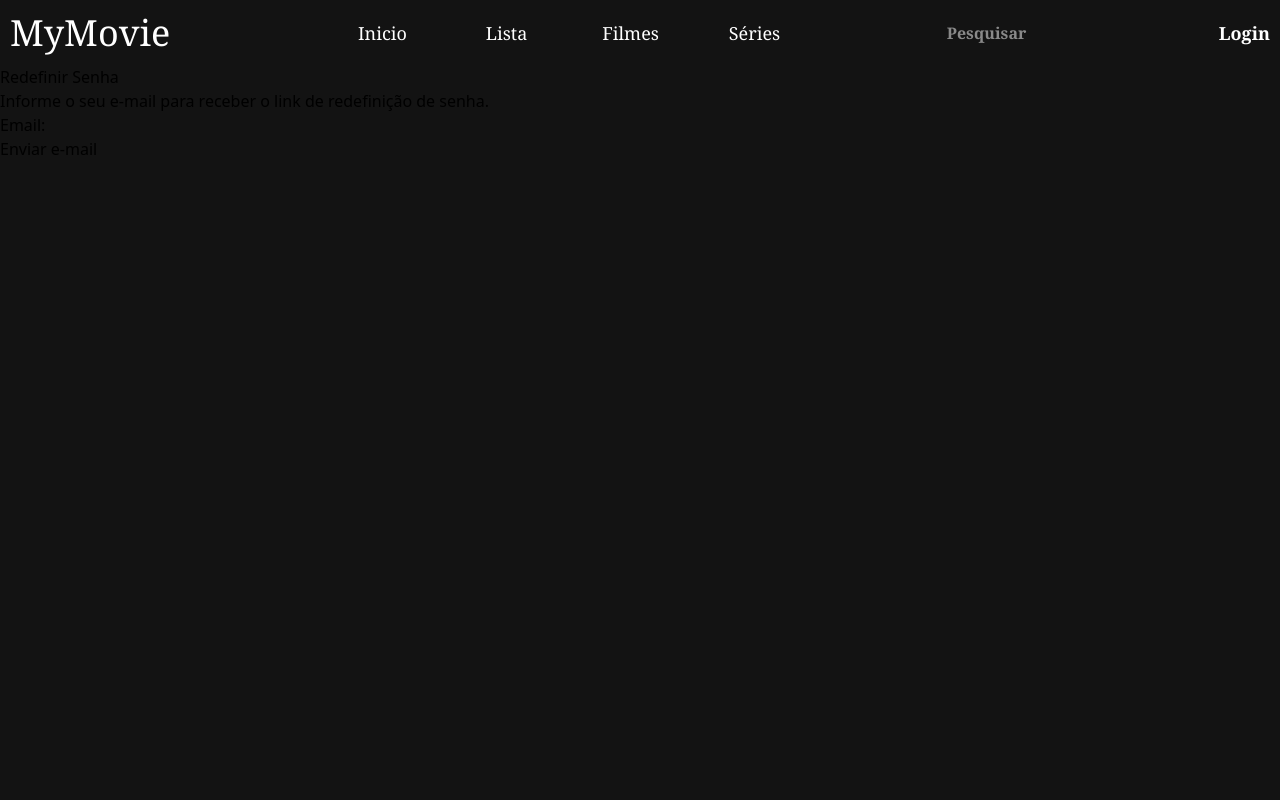
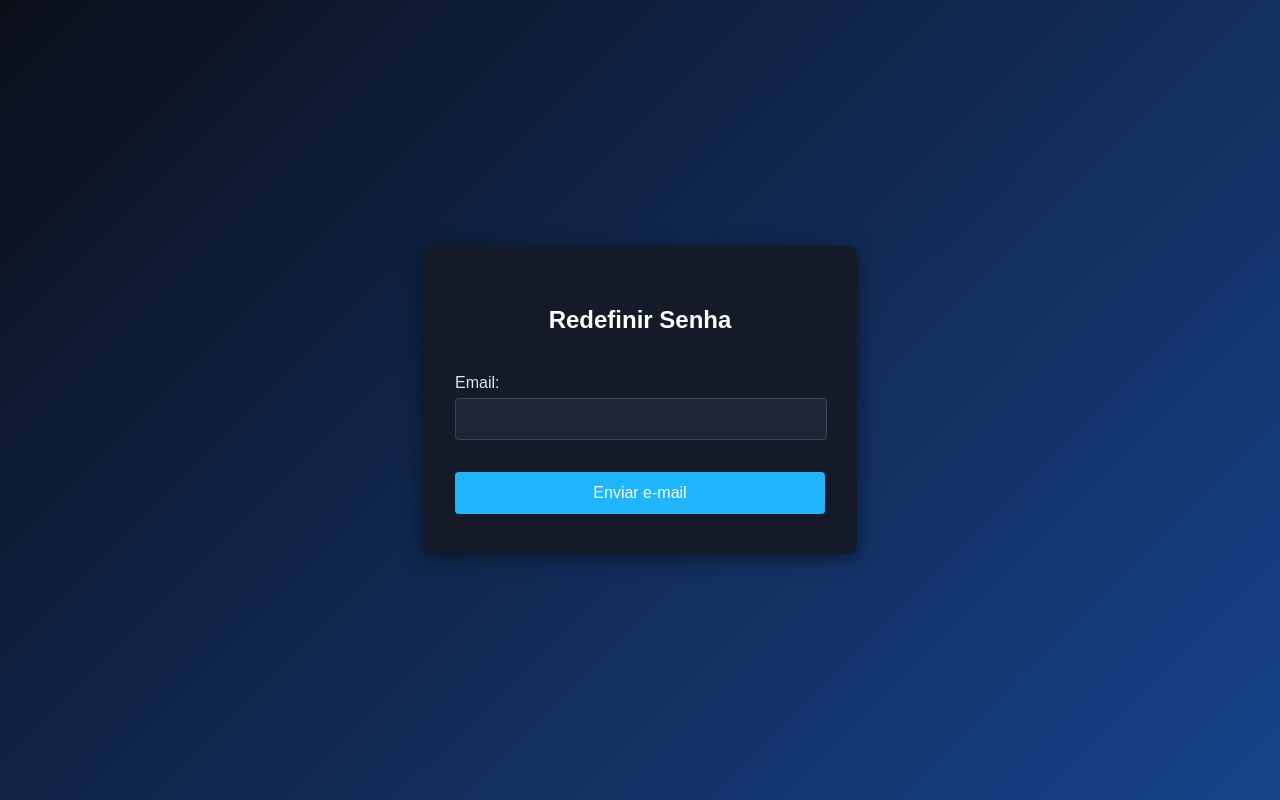
Before and after one commit to Roberth0202/MyMovie, a Django app: page /page/password-reset/ in a window 1280 px wide. Run offline with Django 5.2, Linux system fonts and the light colour scheme; style sheets or scripts are compiled from the project's sources; parts of the project's set-up code (start-up, migrations or seed data) failed here and were passed over.

Commit message:
Adiciona funcionalidade de redefinição de senha com templates e estilos correspondentes

```diff
--- /dev/null
+++ b/anilist/static/css/reset_password.css
@@ -0,0 +1,99 @@
+/* reset_password.css */
+
+/* 1) Fundo em gradiente escuro para todo o <body> */
+body {
+    min-height: 100vh;
+    margin: 0;
+    font-family: 'Arial', sans-serif;
+    background: linear-gradient(135deg, #0B0F1A 0%, #16438b 100%);
+    display: flex;
+    justify-content: center;
+    align-items: center;
+}
+
+/* 2) Container centralizado */
+.email-reset-container {
+    background: #141A27;
+    padding: 2.5rem 2rem;
+    border-radius: 8px;
+    box-shadow: 0 4px 20px rgba(0,0,0,0.5);
+    width: 370px;
+    color: #FFF;
+    text-align: center;
+}
+
+/* 3) Cabeçalho: título e (se quiser) o ícone */
+.email-reset-container h2 {
+    font-size: 1.5rem;
+    margin-bottom: 1.5rem;
+    position: relative;
+}
+
+/* Se você quiser um ícone à esquerda do texto: */
+/* .email-reset-container h2::before {
+    content: url('/static/img/logo-icon.png');
+    display: inline-block;
+    vertical-align: middle;
+    margin-right: 0.5rem;
+} */
+
+/* 4) Formulário */
+.form-reset {
+    display: flex;
+    flex-direction: column;
+    align-items: stretch;
+}
+
+/* Cada <p> que o {{ form.as_p }} gera */
+.form-reset p {
+    margin-bottom: 1rem;
+    text-align: left;
+}
+
+/* Labels dentro dos <p> */
+.form-reset p label {
+    display: block;
+    font-size: 1rem;
+    margin-bottom: 0.4rem;
+    color: #E0E6ED;
+}
+
+/* Inputs gerados pelo as_p */
+.form-reset p input {
+    width: 100%;
+    padding: 0.70rem 0rem;
+    font-size: 1rem;
+    color: #FFF;
+    background: #1F2737;
+    border: 1px solid #394555;
+    border-radius: 4px;
+}
+
+/* Placeholder */
+.form-reset p input::placeholder {
+    color: #7A8FA6;
+}
+
+/* 5) Botão principal */
+.redefinir {
+    margin-top: 1rem;
+    padding: 0.75rem;
+    font-size: 1rem;
+    background: #1FB6FF;
+    color: #FFF;
+    border: none;
+    border-radius: 4px;
+    cursor: pointer;
+    transition: background 0.2s ease;
+}
+
+.redefinir:hover {
+    background: #17A1DB;
+}
+
+/* 6) Texto auxiliar (se precisar) */
+.email-reset-container .aux-text {
+    margin-top: 1.5rem;
+    font-size: 0.85rem;
+    color: #7A8FA6;
+}
--- a/anilist/templates/base/logcad.html
+++ b/anilist/templates/base/logcad.html
@@ -1,5 +1,5 @@
 <!DOCTYPE html>
-<html lang="pt">
+<html lang="pt-br">
 <head>
     <meta charset="UTF-8">
     <meta name="viewport" content="width=device-width, initial-scale=1.0">
--- /dev/null
+++ b/anilist/templates/base/reset_base.html
@@ -0,0 +1,17 @@
+<!DOCTYPE html>
+<html lang="pt-br">
+<head>
+    <meta charset="UTF-8">
+    <meta name="viewport" content="width=device-width, initial-scale=1.0">
+    <title>MyMovie</title>
+    {% load static %}
+    <!-- google font -->
+    <link href="https://fonts.googleapis.com/css2?family=Material+Symbols+Outlined" rel="stylesheet"/>
+    <link rel="stylesheet" href="{% static 'css/reset_password.css' %}">
+</head>
+<body>
+
+    {% block reset %}
+    {% endblock %}
+</body>
+</html>
--- a/anilist/templates/html/password_reset_form.html
+++ b/anilist/templates/html/password_reset_form.html
@@ -1,10 +1,13 @@
-{% extends "base/base.html" %}
-{% block content %}
-<h2>Redefinir Senha</h2>
-<p>Informe o seu e-mail para receber o link de redefinição de senha.</p>
-<form method="post">
-    {% csrf_token %}
-    {{ form.as_p }}
-    <button type="submit">Enviar e-mail</button>
-</form>
+{% extends "base/reset_base.html" %}
+{% load static %}
+{% block reset %}
+
+<div class="email-reset-container">
+    <h2>Redefinir Senha</h2>
+    <form method="post" class="form-reset">
+        {% csrf_token %}
+        {{ form.as_p }}
+        <button type="submit" class="redefinir">Enviar e-mail</button>
+    </form>
+</div>
 {% endblock %}
```
Also changed, not shown: anilist/templates/html/password_reset_confirm.html (+28 -0 lines).
